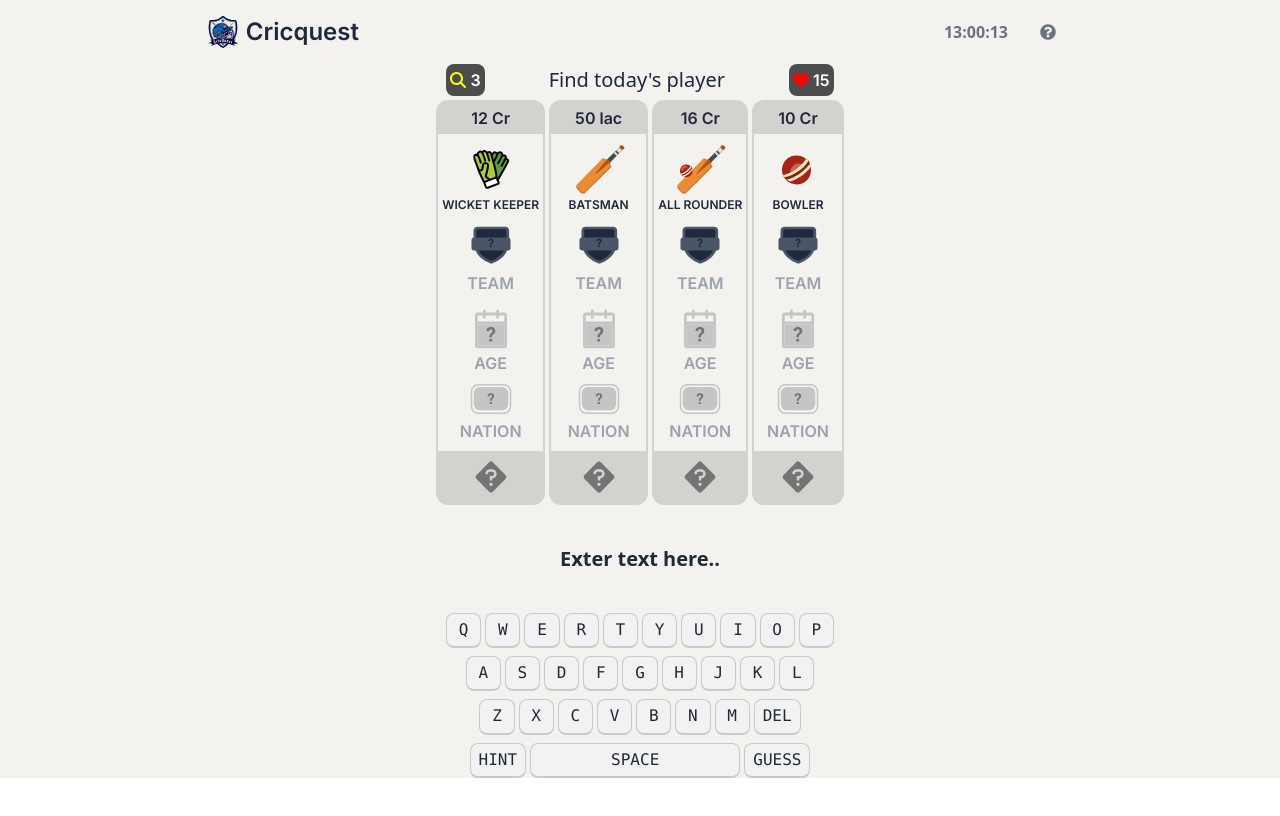
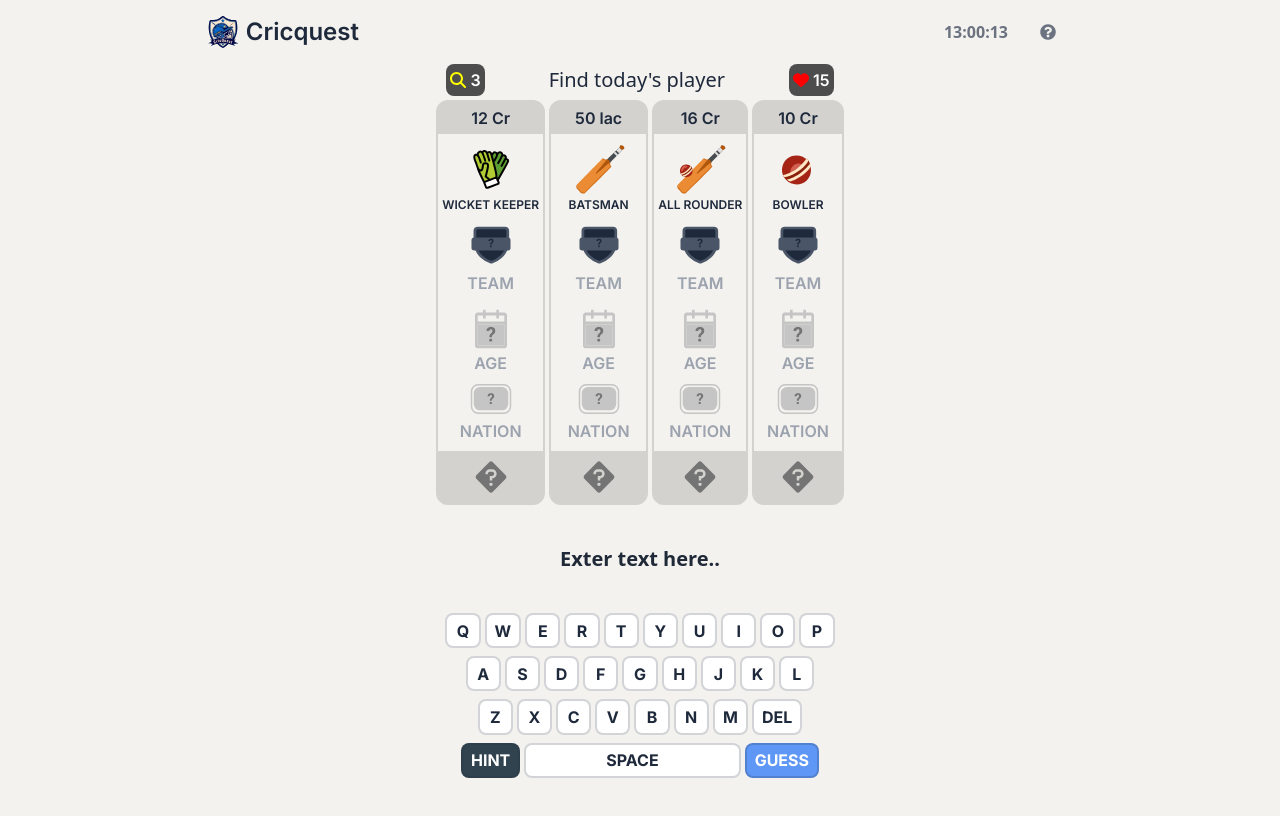
Before and after one commit to jaymehta002/cricquest, a React (Vite) app: page /play in a window 1280 px wide. Shown: the top 816 px of the page. Built offline with nearby package versions, Linux system fonts and the light colour scheme.

Commit message:
keyboard

```diff
--- a/src/components/KeyBoard.jsx
+++ b/src/components/KeyBoard.jsx
@@ -1,126 +1,3 @@
-// import { useState } from 'react';
-// import PropTypes from 'prop-types';
-// import { PLAYERS } from '../assets/players';
-
-// const KeyBoard = ({ onKeyPress }) => {
-//   const [inputValue, setInputValue] = useState('');
-
-//   const handleKeyPress = (key) => {
-//     setInputValue((prevInputValue) => prevInputValue + key);
-//     if (onKeyPress) {
-//       onKeyPress(key);
-//     }
-//   };
-
-//   const handleBackspace = () => {
-//     setInputValue((prevInputValue) => prevInputValue.slice(0, -1));
-//     if (onKeyPress) {
-//       onKeyPress('backspace');
-//     }
-//   };
-
-//   const handleSpace = () => {
-//     setInputValue((prevInputValue) => prevInputValue + ' ');
-//     if (onKeyPress) {
-//       onKeyPress(' ');
-//     }
-//   };
-
-//   const handleGuess = () => {
-//     const val = handleSuggestions();
-//     console.log(val.playerName);
-//     setInputValue('');
-//   };
-
-//   const handleHint = () => {
-//     alert('hint')
-//   };
-
-  // const handleSuggestions = () => {
-  //   const input = inputValue.toLowerCase();
-  //   const suggestions = PLAYERS.filter((player) => player.playerName.toLowerCase().includes(input));
-  //   return suggestions[0];
-  // }
-
-  // const displaySuggestion = () => {
-  //   const val = handleSuggestions();
-  //   const idx = val.playerName.toLowerCase().indexOf(inputValue.toLowerCase());
-  //   if (val) {
-  //     return (
-  //       <>
-  //         {/* <span>{val.playerName.slice(0,idx)}</span> */}
-  //         <span style={{opacity:0.3}}>{val.playerName.slice(0,idx).toUpperCase()}</span>
-  //         <span>{inputValue.toUpperCase()}</span>
-  //         <span style={{opacity:0.3}}>{val.playerName.slice(idx + inputValue.length).toUpperCase()}</span>
-  //       </>
-  //     )
-  //   }
-
-
-//     return (
-//       <>
-//         <span></span>
-//       </>
-//     )
-//   };
-
-//   return (
-//     <>
-//       <div className="flex justify-center my-1 w-full">
-//       <span>{inputValue?displaySuggestion():"exter text here..."}</span>
-//       </div>
-//       <div className="keyboard">
-//         <div className="flex justify-center gap-1 my-1 w-full">
-//           <kbd className="kbd" onClick={() => handleKeyPress('q')}>q</kbd>
-//           <kbd className="kbd" onClick={() => handleKeyPress('w')}>w</kbd>
-//           <kbd className="kbd" onClick={() => handleKeyPress('e')}>e</kbd>
-//           <kbd className="kbd" onClick={() => handleKeyPress('r')}>r</kbd>
-//           <kbd className="kbd" onClick={() => handleKeyPress('t')}>t</kbd>
-//           <kbd className="kbd" onClick={() => handleKeyPress('y')}>y</kbd>
-//           <kbd className="kbd" onClick={() => handleKeyPress('u')}>u</kbd>
-//           <kbd className="kbd" onClick={() => handleKeyPress('i')}>i</kbd>
-//           <kbd className="kbd" onClick={() => handleKeyPress('o')}>o</kbd>
-//           <kbd className="kbd" onClick={() => handleKeyPress('p')}>p</kbd>
-//         </div>
-//         <div className="flex justify-center gap-1 my-1 w-full">
-//           <kbd className="kbd" onClick={() => handleKeyPress('a')}>a</kbd>
-//           <kbd className="kbd" onClick={() => handleKeyPress('s')}>s</kbd>
-//           <kbd className="kbd" onClick={() => handleKeyPress('d')}>d</kbd>
-//           <kbd className="kbd" onClick={() => handleKeyPress('f')}>f</kbd>
-//           <kbd className="kbd" onClick={() => handleKeyPress('g')}>g</kbd>
-//           <kbd className="kbd" onClick={() => handleKeyPress('h')}>h</kbd>
-//           <kbd className="kbd" onClick={() => handleKeyPress('j')}>j</kbd>
-//           <kbd className="kbd" onClick={() => handleKeyPress('k')}>k</kbd>
-//           <kbd className="kbd" onClick={() => handleKeyPress('l')}>l</kbd>
-//         </div>
-//         <div className="flex justify-center gap-1 my-1 w-full">
-//           <kbd className="kbd" onClick={() => handleKeyPress('z')}>z</kbd>
-//           <kbd className="kbd" onClick={() => handleKeyPress('x')}>x</kbd>
-//           <kbd className="kbd" onClick={() => handleKeyPress('c')}>c</kbd>
-//           <kbd className="kbd" onClick={() => handleKeyPress('v')}>v</kbd>
-//           <kbd className="kbd" onClick={() => handleKeyPress('b')}>b</kbd>
-//           <kbd className="kbd" onClick={() => handleKeyPress('n')}>n</kbd>
-//           <kbd className="kbd" onClick={() => handleKeyPress('m')}>m</kbd>
-//           {/* <div className="flex justify-center gap-1 my-1 w-full"> */}
-//           <button className="kbd" onClick={handleBackspace}>DEL</button>
-//         {/* </div> */}
-//         </div>
-//         <div className="flex justify-center gap-1 my-1 w-full">
-//           <button className="kbd" onClick={handleHint}>HINT</button>
-//           <button className="kbd px-20" onClick={handleSpace}>SPACE</button>
-//           <button className="kbd" onClick={handleGuess}>GUESS</button>
-//         </div>
-//       </div>
-//     </>
-//   );
-// };
-
-// KeyBoard.propTypes = {
-//   onKeyPress: PropTypes.func,
-// };
-
-// export default KeyBoard;
-
 import PropTypes from 'prop-types';
 
 const KeyBoard = ({ onKeyPress}) => {
@@ -132,14 +9,14 @@ const KeyBoard = ({ onKeyPress}) => {
     ];
 
     return (
-        <div className="keyboard flex flex-col gap-2 text-center justify-center items center font-inter">
+        <div className="keyboard flex flex-col gap-2 text-center justify-center items center font-inter pb-12">
             {keyboardLayout.map((row, rowIndex) => (
                 <div key={rowIndex} className="flex flex-row gap-1 justify-center">
                     {row.map((key, keyIndex) => (
                         <kbd
                             key={keyIndex}
                             onClick={() => onKeyPress(key)}
-                            className={`kbd ${key === "SPACE" ? "px-20" :
+                            className={`kbd border-2 bg-white font-inter font-bold hover:bg-gray-200 cursor-pointer design-text-black ${key === "SPACE" ? "px-20" :
                             key === "GUESS" ? "guess-key" :
                             key === "DEL" ? "del-key" :
                             key === "HINT" ? "hint-key" :
--- a/src/index.css
+++ b/src/index.css
@@ -62,6 +62,24 @@
   cursor: pointer;
 }
 
+.guess-key{
+  background-color: #5f97f6;
+  color: white;
+}
+
+.guess-key:hover{
+  background-color: #1e3a8a !important;
+}
+
+.hint-key{
+  background-color: #324350;
+  color: white;
+}
+
+.hint-key:hover{
+  background-color: #4d4d4d !important;
+}
+
 .custom-button:hover {
   background-image: linear-gradient(to right, #1E3A8A, #2563EB, #1e3a8a);
 }
```
